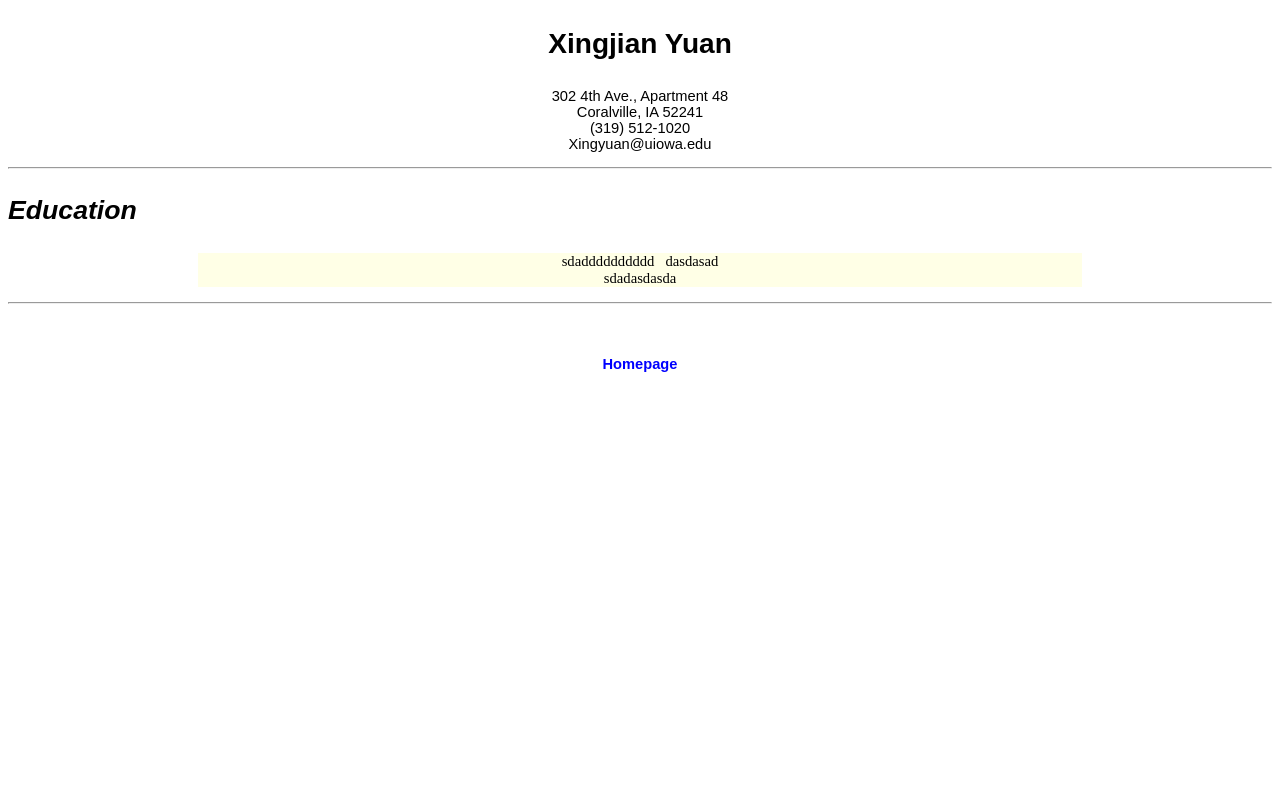
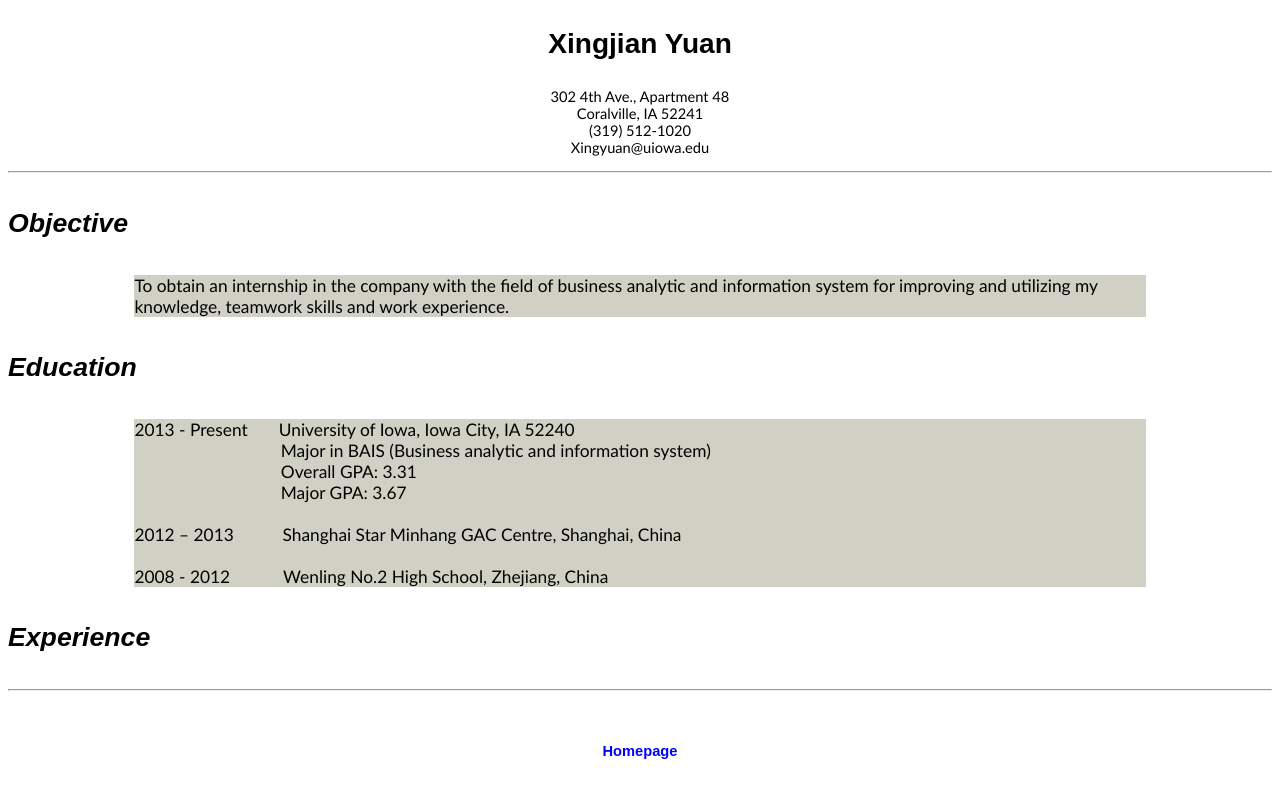
Before and after one commit to xingjianyuan94/HW2, a plain HTML site: page resume.html in a window 1280 px wide. Drawn offline with Linux system fonts and the light colour scheme.

Commit message:
add objective and education

```diff
--- a/resume.html
+++ b/resume.html
@@ -10,7 +10,7 @@
 			color: black;
 			background-color: white;
 			font-size: 18pt;
-			font-family: Veranda; Geneva, Arial, Helvetica, sans-serif;
+			font-family: Veranda; Geneva, Arial, Helvetica, sans-serif, Calibri;
 			text-align: center;
 		}
 
@@ -22,6 +22,7 @@
 
 		h1 { font-family:Arial; font-weight:bold; }
 		h3 { font-family:Arial; font-weight:bold; }
+		h4 {font-weight:bold; color:black; font-size:20pt; font-family:Arial; font-style:italic;text-align:left;}
 
 
 		a { text-decoration:none; }
@@ -29,9 +30,11 @@
 		a:hover, a:active { text-decoration:underline; color:#2B383D; }
 
 		p.subheader { font-weight:bold; color:black; font-size:20pt; font-family:Arial; font-style:italic;text-align:left;}
-		p.contact {font-family:Arial; font-size:11pt}
+		p.contact {font-family:Calibri; font-size:11pt}
+		p.box {font-family:Calibri; font-size: 13pt}
+		p.margin {font-family:Calibri; font-size: 13pt; margin-left:3cm}
 
-		.xjy {background-color:#FFFFE6; border:"0"; width:70%; text-align:center;}
+		.xjy {background-color:#D1D0C4; border:"0"; width:80%; text-align:left;}
 
 		.footer { font-size:11pt; font-family:Arial; text-align:center; line-height:12pt; padding-top:30pt; }
 
@@ -56,18 +59,39 @@
 
 		<hr>
 
-		<p class=subheader>
-		Education
-		</p>
 
 
+		<h4>
+		Objective
+		</h4>
 
 		<div class="xjy">
-		<p> sdadddddddddd       &nbsp;                dasdasad
-		<br>sdadasdasda
+		<p class=box>
+		To obtain an internship in the company with the field of business analytic and information system for improving and utilizing my knowledge,
+		teamwork skills and work experience.
 		</p>
 		</div>
 
+		<h4>
+		Education
+		</h4>
+
+		<div class="xjy">
+		<p class="box">
+		2013 - Present &nbsp&nbsp&nbsp&nbsp&nbsp	University of Iowa, Iowa City, IA 52240 <br>
+		&nbsp&nbsp&nbsp&nbsp&nbsp&nbsp&nbsp&nbsp&nbsp&nbsp&nbsp&nbsp&nbsp&nbsp&nbsp&nbsp&nbsp&nbsp&nbsp&nbsp&nbsp&nbsp&nbsp&nbsp&nbsp&nbsp&nbsp&nbsp&nbsp&nbsp&nbsp&nbsp Major in BAIS (Business analytic and information system)<br>
+		&nbsp&nbsp&nbsp&nbsp&nbsp&nbsp&nbsp&nbsp&nbsp&nbsp&nbsp&nbsp&nbsp&nbsp&nbsp&nbsp&nbsp&nbsp&nbsp&nbsp&nbsp&nbsp&nbsp&nbsp&nbsp&nbsp&nbsp&nbsp&nbsp&nbsp&nbsp&nbsp				Overall GPA: 3.31<br>
+		&nbsp&nbsp&nbsp&nbsp&nbsp&nbsp&nbsp&nbsp&nbsp&nbsp&nbsp&nbsp&nbsp&nbsp&nbsp&nbsp&nbsp&nbsp&nbsp&nbsp&nbsp&nbsp&nbsp&nbsp&nbsp&nbsp&nbsp&nbsp&nbsp&nbsp&nbsp&nbsp				Major GPA: 3.67<br><br>
+
+		2012 – 2013	&nbsp&nbsp&nbsp&nbsp&nbsp&nbsp&nbsp&nbsp&nbsp Shanghai Star Minhang GAC Centre, Shanghai, China<br><br>
+
+		2008 - 2012	&nbsp&nbsp&nbsp&nbsp&nbsp&nbsp&nbsp&nbsp&nbsp&nbsp Wenling No.2 High School, Zhejiang, China<br>
+		</p>
+		</div>
+
+		<h4>
+		Experience
+		</h4>
 
 
 		<hr>
```
